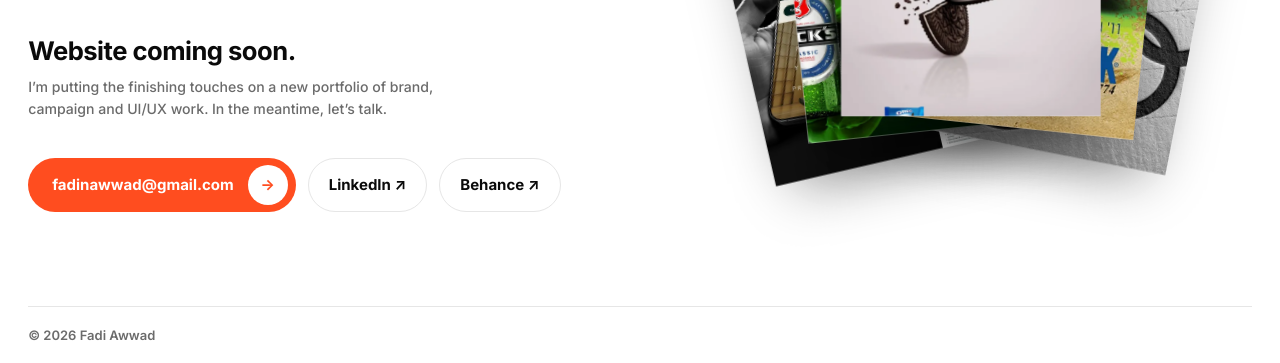
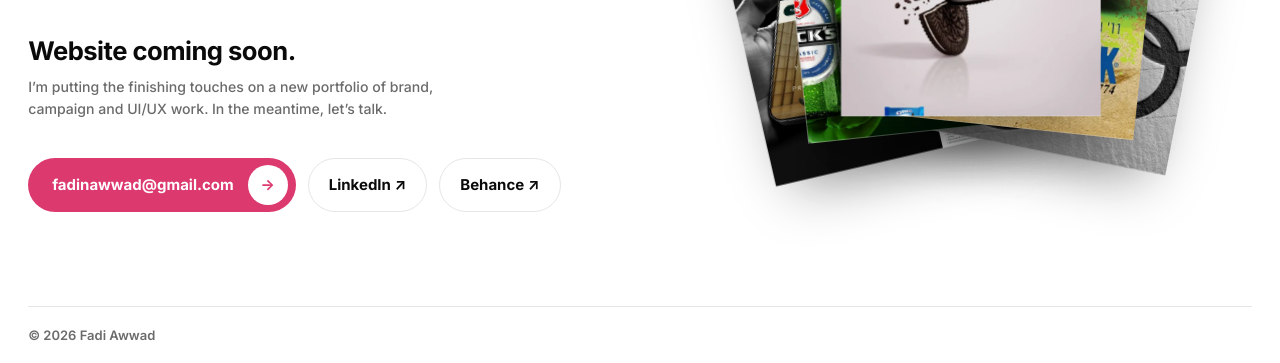
Before and after one commit to fadinawwad/coming-soon, a plain HTML site: page index.html in a window 1280 px wide. Shown: the part 437-800 px from the top of the page. Drawn offline with Linux system fonts and the light colour scheme.

Commit message:
Accent: Oreo pink #dc396e to match the portfolio
Co-Authored-By: Claude Opus 5.5 <noreply@anthropic.com>
Claude-Session: https://claude.ai/code/session_01UnE9kANh88nGqXUWqBxMWD

```diff
--- a/index.html
+++ b/index.html
@@ -16,7 +16,7 @@
 <link rel="preconnect" href="https://fonts.gstatic.com" crossorigin>
 <link href="https://fonts.googleapis.com/css2?family=Inter:opsz,wght@14..32,400..900&display=swap" rel="stylesheet">
 <style>
-  :root { --bg: #fff; --fg: #0a0a0a; --muted: #6b6b6b; --line: #e6e6e6; --soft: #f1f1f1; --accent: #ff4d1f;
+  :root { --bg: #fff; --fg: #0a0a0a; --muted: #6b6b6b; --line: #e6e6e6; --soft: #f1f1f1; --accent: #dc396e;
           --pad: clamp(16px, 2.2vw, 32px); --ease: cubic-bezier(.16, 1, .3, 1); }
   * { box-sizing: border-box; }
   html, body { margin: 0; height: 100%; }
```
